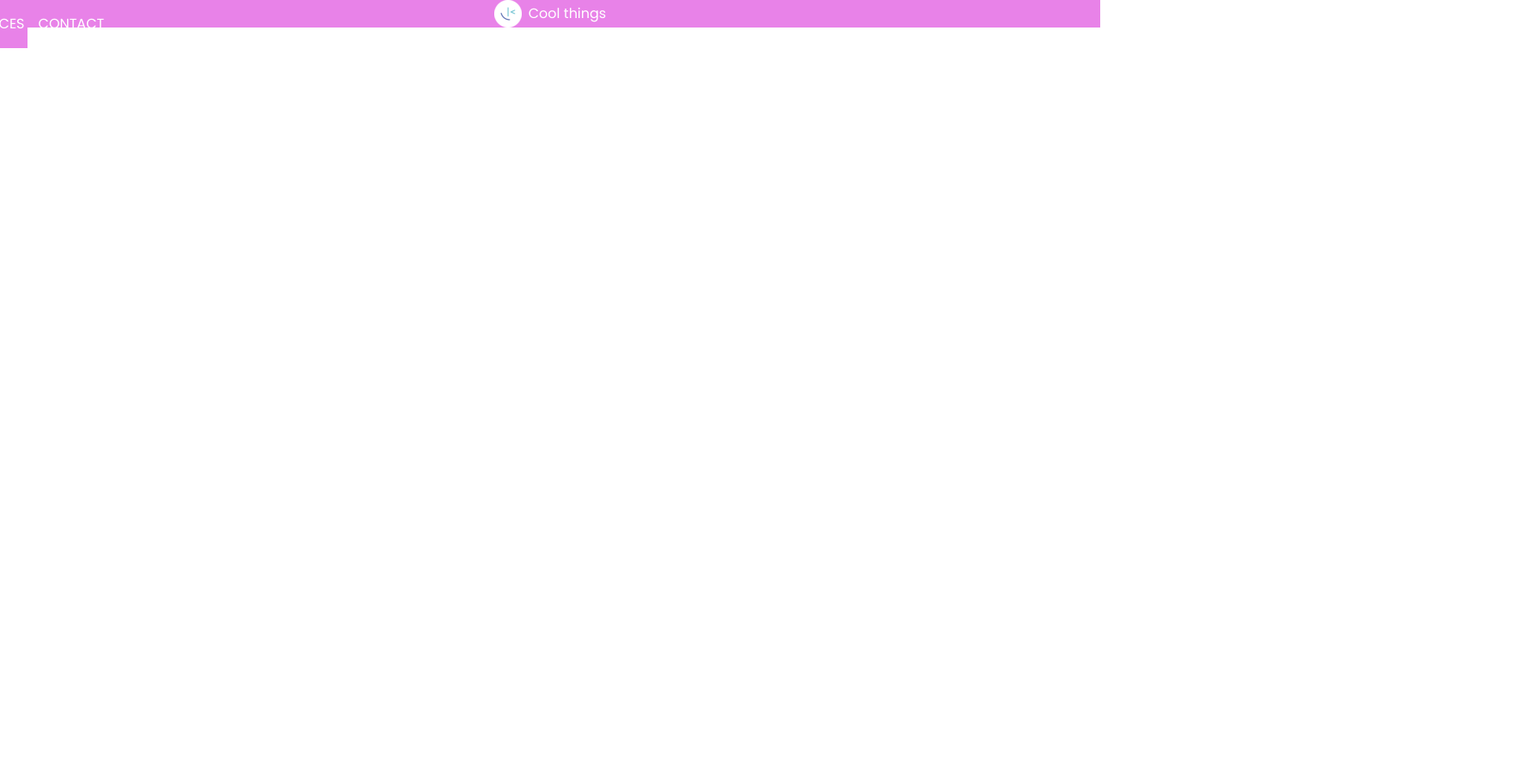
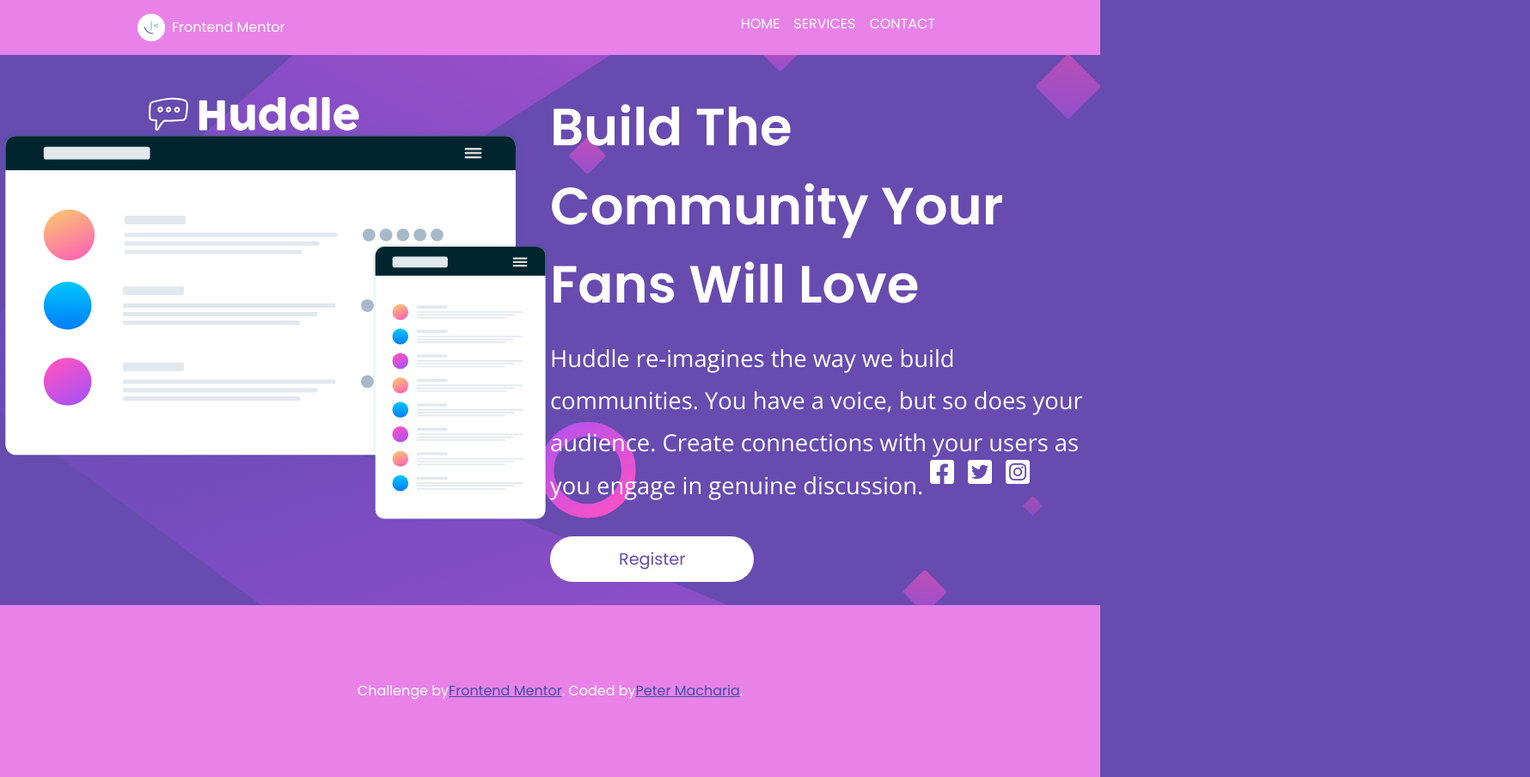
Before and after one commit to Nestamash/huddle-landing-page-with-single-introductory-section, a plain HTML site: page index.html in a window 1280 px wide. Shown: the whole page at 86% size, 1780 px wide, since content can reach past the window. Before the commit the page ends 800 px from the top, so only its background shows below. Drawn offline with nearby package versions, Linux system fonts and the light colour scheme.

Commit message:
final commit

```diff
--- a/index.html
+++ b/index.html
@@ -6,16 +6,12 @@
   <link rel="preconnect" href="https://fonts.googleapis.com">
   <link rel="preconnect" href="https://fonts.gstatic.com" crossorigin>
   <link href="https://fonts.googleapis.com/css2?family=Open+Sans&family=Poppins:wght@400;600&display=swap" rel="stylesheet">
-
+  <link rel="stylesheet" href="https://cdnjs.cloudflare.com/ajax/libs/font-awesome/6.2.0/css/all.min.css" integrity="sha512-xh6O/CkQoPOWDdYTDqeRdPCVd1SpvCA9XXcUnZS2FmJNp1coAFzvtCN9BmamE+4aHK8yyUHUSCcJHgXloTyT2A==" crossorigin="anonymous" referrerpolicy="no-referrer" />
   <link rel="icon" type="image/png" sizes="32x32" href="./images/favicon-32x32.png">
   <link rel="stylesheet" href="style.css">
   <title>Frontend Mentor | Huddle landing page with single introductory section</title>
 
   <!-- Feel free to remove these styles or customise in your own stylesheet 👍 -->
-  <!-- <style>
-    .attribution { font-size: 11px; text-align: center; }
-    .attribution a { color: hsl(228, 45%, 44%); }
-  </style> -->
 </head>
 <body>
   <header>
@@ -24,7 +20,7 @@
       <section class="logo-wrapper">
       <figure>
         <img src="/images/favicon-32x32.png" alt="logo">
-      <figcaption>Cool things</figcaption>
+      <figcaption>Frontend Mentor</figcaption>
       </figure>
       <label for="check">
         <div class="bars">
@@ -40,22 +36,39 @@
       </ul>
     </nav>
   </header>
-  <!-- <main>
-    <section>
-      <article></article>
+  <main>
+    <picture>
+      <source media="(min-width:980px)" srcset="/images/bg-desktop.svg">
+      <img src="/images/bg-mobile.svg" alt="Flowers" style="width:auto;">
+    </picture>
+    <figure class="huddle">
+      <img src="/images/logo.svg" alt="huddle">
+    </figure>
+    <section class="cards">
       <article>
+        <figure>
+          <img src="/images/illustration-mockups.svg" alt="">
+        </figure>
+      </article>
+      <article class="register">
         <h1>Build The Community Your Fans Will Love</h1>
         <p>Huddle re-imagines the way we build communities. You have a voice, but so does your audience.
           Create connections with your users as you engage in genuine discussion.</p>
         <a href="#">Register</a>
         </article>
+        <article class="icon-container">
+          <a href="#"><i class="fa-brands fa-square-facebook"></i></a>
+            <a href="#"> <i class="fa-brands fa-square-twitter"></i></a>
+              <a href="#"><i class="fa-brands fa-square-instagram"></i></a>
+        </article>
     </section>
+    <footer>
+      <p class="attribution">
+        Challenge by <a href="https://www.frontendmentor.io?ref=challenge" target="_blank"> Frontend Mentor </a>.
+        Coded by  <a href="#">  Peter Macharia</a>.
+      </p>
+    </footer>
   </main>
-  <footer>
-    <p class="attribution">
-      Challenge by <a href="https://www.frontendmentor.io?ref=challenge" target="_blank">Frontend Mentor</a>.
-      Coded by <a href="#">Your Name Here</a>.
-    </p>
-  </footer> -->
+
 </body>
 </html>
--- a/style.css
+++ b/style.css
@@ -1,6 +1,7 @@
 :root{
     --clr-violet: hsl(257, 40%, 49%);
     --crl-soft-magenta: hsl(300, 69%, 71%);
+    --crl-white: white;
     /* typography */
     --ff-poppins: 'Poppins', sans-serif;
     --ff-400: 'Open Sans', sans-serif;
@@ -36,6 +37,7 @@
 html, body {
   height: 100%;
 }
+html{ overflow-x: hidden; }
 /* Set core body defaults */
 body {
   min-height: 100vh;
@@ -64,6 +66,13 @@
     font-family: var(--ff-poppins);
     font-size: var(--fs-paragraph);
     font-weight: var(--fw-400);
+    background-color: var(--clr-violet);
+
+}
+main{
+    min-height: 100%;
+    display: flex;
+    flex-direction: column;
 }
 nav{
     position: relative;
@@ -89,7 +98,6 @@
     width: 30px;
     height: 50px;
     cursor: pointer;
-
 }
 span{
     display: block;
@@ -118,7 +126,6 @@
     align-items: center;
     gap: .5rem;
 }
-
 ul{
 position: absolute;
 top: 50px;
@@ -139,6 +146,10 @@
     text-decoration: none;
     text-transform: uppercase;
 }
+ul li a:hover{
+    background-color: hsl(300, 69%, 51%);
+    padding: 1rem;
+}
 #check:checked ~ ul{
     display: flex;
     width: 100%;
@@ -155,19 +166,206 @@
 #check:checked ~ section span{
     background-color: transparent;
 }
+/* handle landing page mobile design styles */
+.cards{
+    min-height: 80vh;
+    display: flex;
+    justify-content: center;
+    align-items: center;
+    flex-direction: column;
+
+}
+.cards article:first-child{
+    margin-top: 10rem;
+    max-height: 400px;
+
+
+}
+.cards article{
+    flex-basis: 50em;
+    width: 80%;
+
+}
+.cards article h1{
+    font-family: var(--ff-poppins);
+    font-size: 2.4rem;
+    text-align: center;
+    font-weight: var(--fw-600);
+    margin-bottom: 1rem;
+    color: var(--crl-white);
+}
+.cards article p{
+    font-family: var(--ff-400);
+    /* font-size: 1.71rem; */
+    font-size: 1.4rem;
+    text-align: center;
+    font-weight: var(--fw-400);
+    line-height: 1.8;
+    margin-bottom: 5rem;
+    color: var(--crl-white);
+}
+.cards .register a{
+    font-family: var(--ff-poppins);
+    font-weight: var(--fw-400);
+    font-size: 1.2em;
+    padding: .8rem 5rem;
+    margin-left: 5rem;
+    color: var(--clr-violet);
+    text-decoration: none;
+    border-radius: 40px;
+    background-color: var(--crl-white);
+}
+picture{
+    position: absolute;
+    top: 0;
+    left: 0;
+    right: 0;
+    bottom: 0;
+    z-index: -1;
+}
+.icon-container{
+    position: absolute;
+    bottom: -500px;
+    right: 60px;
+    width: 200px;
+    height: 100px;
+    display: flex;
+    justify-content: center;
+    align-items: center;
+    gap: 1rem;
+
+}
+.fa-brands{
+    color: var(--crl-white);
+    border-radius: 50%;
+    font-size: 2rem;
+}
+.fa-brands:hover{
+
+    color: var(--crl-soft-magenta);
+}
+.cards .register a:hover{
+    color: var(--clr-violet);
+    background-color: var(--crl-soft-magenta);
+}
+.huddle{
+    position: absolute;
+    top: 100px;
+    left: 50px;
+    color: white;
+    z-index: -1;
+
+}
+
+/* footer style to make it always stay at the bottom */
+.attribution {
+    font-size: var(--fs-paragraph);
+    text-align: center;
+    background-color: var(--crl-soft-magenta);
+    color: white;
+    min-height: 50px;
+    display: flex;
+    justify-content: center;
+    align-items: center;
+}
+.attribution a {
+    color: hsl(228, 45%, 44%);
+ }
+  footer{
+    margin-top: auto;
+    overflow:hidden;
+    clear: both;
+  }
 
 
 
 /* Desktop design styles */
 @media(min-width:980px){
+    html{ overflow-y: hidden; }
     /* navbar */
     .bars{
         display: none;
     }
     ul{
         display: flex;
+        justify-content: flex-end;
+
         top: 0;
+        width: 100%;
+        flex-direction: row;
+        background-color: transparent;
+    }
+    ul li:last-child{
+        margin-right: 10rem;
+    }
+    ul li a:hover{
+        background-color: hsl(300, 69%, 51%);
+        padding: 1rem;
+    }
+    nav{
+
+        display: flex;
+       justify-content: flex-start;
+
+        background-color: var(--crl-soft-magenta);
+    }
+    .logo-wrapper{
+        display: flex;
+
+        margin: 1rem 10rem;
+        justify-content: center;
+        align-items: center;
+    }
+    /* handle landing page desktop design styles */
+    .icon-container{
+        position: absolute;
+        bottom: 200px;
+        right: 300px;
+        width: 200px;
+        height: 100px;
+        display: flex;
+        justify-content: center;
+        align-items: center;
+        gap: 1rem;
+
+    }
+    .cards{
         flex-direction: row;
     }
 
+    .cards article h1{
+        font-size: 3.8rem;
+        text-align: left;
+    }
+    .cards article p{
+        font-size: 1.71rem;
+        margin-bottom: 3rem;
+        text-align: left;
+    }
+    .icon-container{
+        bottom: 200px;
+        right: -500px;
+    }
+    .cards article{
+        flex-basis: 50em;
+        width: 100%;
+
+    }
+    .cards .register a{
+        margin-left: 0;
+
+    }
+
+    .huddle{
+
+        top: 100px;
+        left: 160px;
+    }
+    .cards article:first-child{
+        margin-top: -4rem;
+    }
+    .attribution {
+        min-height: 200px;
+    }
+
 }
```
